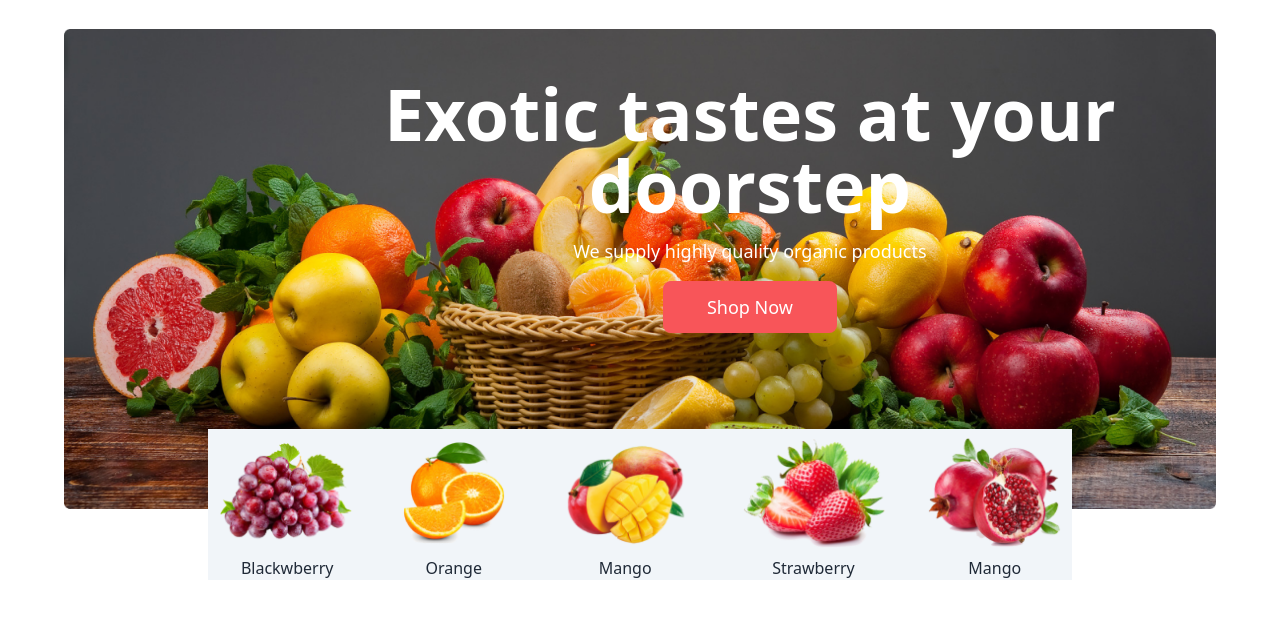
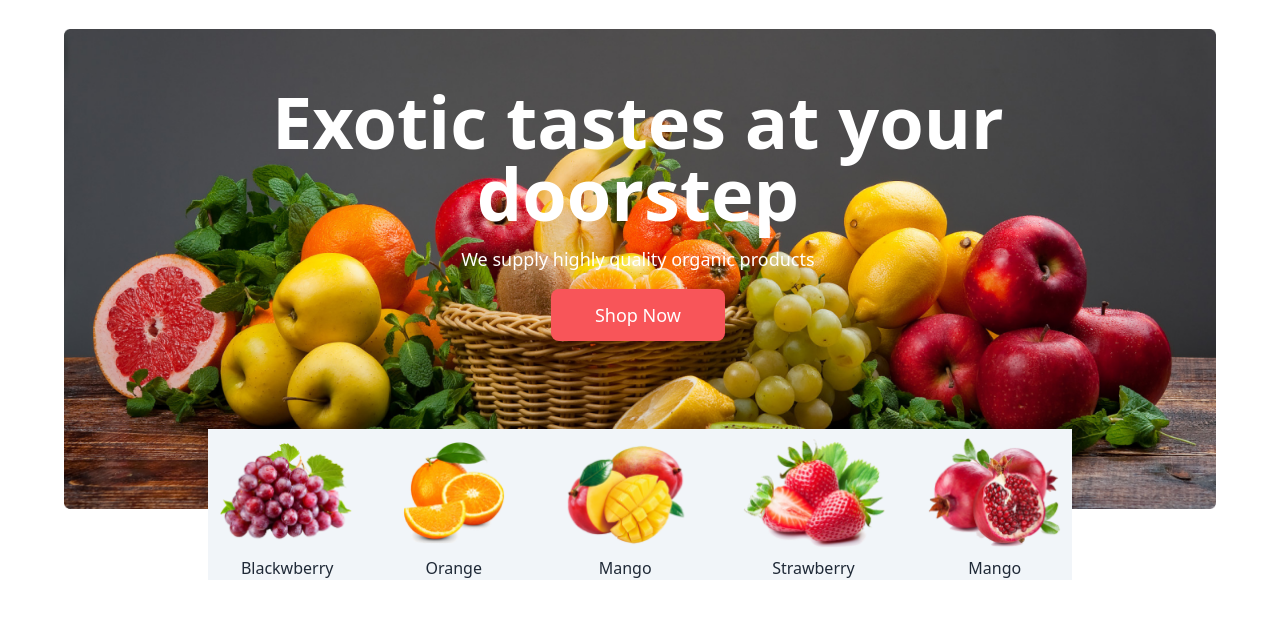
Before and after one commit to A01711575013/Fresh-Fruits-web, a plain HTML site: page index.html in a window 1280 px wide. Shown: the part 139-758 px from the top of the page. Drawn offline with nearby package versions, Linux system fonts and the light colour scheme.

```diff
--- a/index.html
+++ b/index.html
@@ -42,11 +42,11 @@
             </div>
         </nav>
         <!-- banner section -->
-        <div class=" mb-12">
+        <div class=" relative mb-12">
             <div>
                 <img class="mt-3 lg:mt-8 " src="images/banner1.png" alt="">
             </div>
-            <div class="absolute lg:absolute text-center text-[white] bottom-40 lg:top-48 left-12 lg:left-96">
+            <div class="absolute lg:absolute text-center text-[white] bottom-8 lg:top-8 left-12 lg:left-52">
                 <h1 class="lg:text-7xl font-extrabold mt-1 lg:mt-6">Exotic tastes at your <br> doorstep</h1>
                 <p class=" pb-2 lg:p-4 lg:text-lg">We supply highly quality organic products</p>
                 <button class=" px-2 lg:py-3 lg:px-11 rounded-lg bg-[#F85559] border-none text-lg">Shop Now</button>
```
